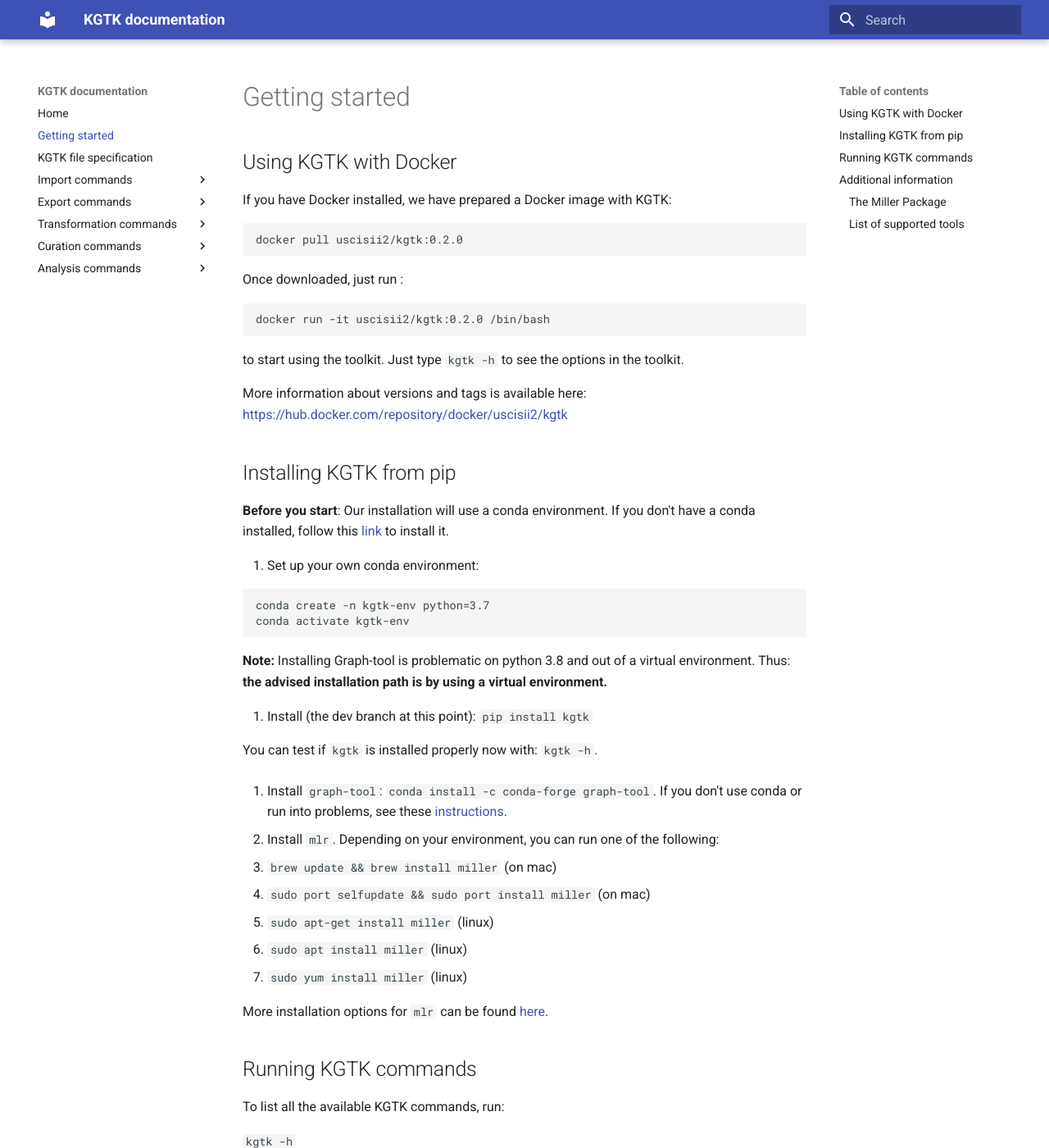
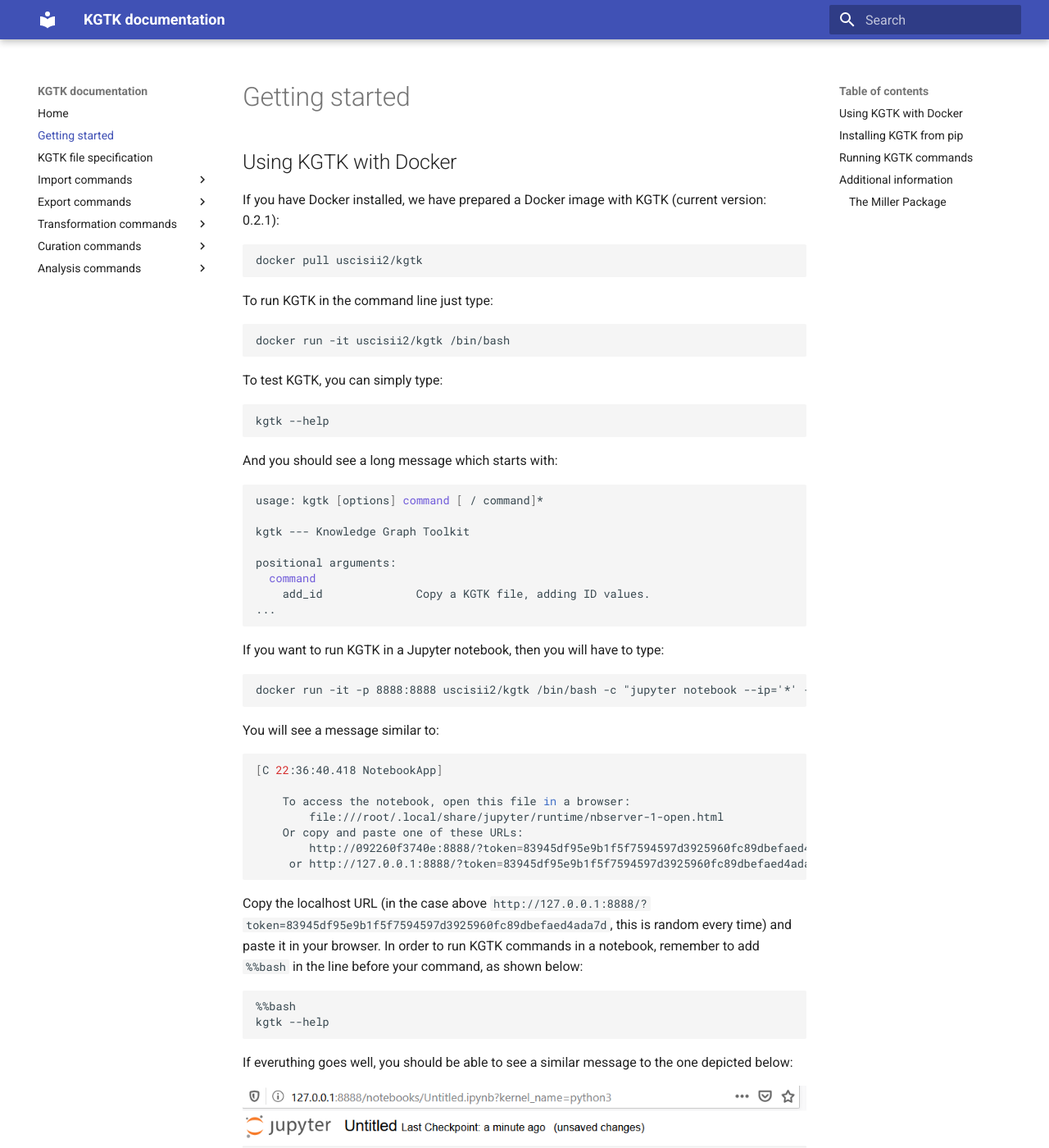
Before and after one commit to usc-isi-i2/kgtk, an MkDocs documentation site: the page built from docs/install.md, in a window 1280 px wide and 1400 px high. Shown: the whole window at 82% size. Built offline with MkDocs 1.6.1 and Material for MkDocs 9.7.7, drawn with Linux system fonts in a browser that asks for light colours; some of the changed text lies outside the part shown.

Commit message:
updated Docker doc to be consistent with master

````diff
--- a/docs/install.md
+++ b/docs/install.md
@@ -1,18 +1,65 @@
 ## Using KGTK with Docker
 
-If you have Docker installed, we have prepared a Docker image with KGTK:
+If you have Docker installed, we have prepared a Docker image with KGTK (current version: 0.2.1):
 
-```
-docker pull uscisii2/kgtk:0.2.0
+```bash
+docker pull uscisii2/kgtk
 ```
 
-Once downloaded, just run :
+To run KGTK in the command line just type:
+
+```bash
+docker run -it uscisii2/kgtk /bin/bash
 ```
-docker run -it uscisii2/kgtk:0.2.0 /bin/bash
+
+To test KGTK, you can simply type:
+```bash
+kgtk --help
 ```
-to start using the toolkit. Just type  `kgtk -h` to see the options in the toolkit.
+And you should see a long message which starts with:
 
-More information about versions and tags is available here: [https://hub.docker.com/repository/docker/uscisii2/kgtk](https://hub.docker.com/repository/docker/uscisii2/kgtk)
+```bash
+usage: kgtk [options] command [ / command]*
+
+kgtk --- Knowledge Graph Toolkit
+
+positional arguments:
+  command
+    add_id              Copy a KGTK file, adding ID values.
+...
+```
+
+If you want to run KGTK in a Jupyter notebook, then you will have to type:
+```
+docker run -it -p 8888:8888 uscisii2/kgtk /bin/bash -c "jupyter notebook --ip='*' --port=8888 --allow-root --no-browser"
+```
+
+You will see a message similar to:
+
+```bash
+[C 22:36:40.418 NotebookApp]
+
+    To access the notebook, open this file in a browser:
+        file:///root/.local/share/jupyter/runtime/nbserver-1-open.html
+    Or copy and paste one of these URLs:
+        http://092260f3740e:8888/?token=83945df95e9b1f5f7594597d3925960fc89dbefaed4ada7d
+     or http://127.0.0.1:8888/?token=83945df95e9b1f5f7594597d3925960fc89dbefaed4ada7d
+```
+
+Copy the localhost URL (in the case above `http://127.0.0.1:8888/?token=83945df95e9b1f5f7594597d3925960fc89dbefaed4ada7d`, this is random every time) and paste it in your browser. In order to run KGTK commands in a notebook, remember to add `%%bash` in the line before your command, as shown below:
+
+```bash
+%%bash
+kgtk --help
+```
+
+If everuthing goes well, you should be able to see a similar message to the one depicted below:
+
+![Diagram](images/nb.png)
+
+**Note**: if you want to load data from your local machine, you will need to [mount a volume](https://docs.docker.com/storage/volumes/).
+
+More information about versions and tags is available here: https://hub.docker.com/repository/docker/uscisii2/kgtk
 
 ## Installing KGTK from pip
 
@@ -25,7 +72,7 @@
 ```
  **Note:** Installing Graph-tool is problematic on python 3.8 and out of a virtual environment. Thus: **the advised installation path is by using a virtual environment.**
 
-2. Install (the dev branch at this point): `pip install kgtk`
+1. Install: `pip install kgtk`
 
 You can test if `kgtk` is installed properly now with: `kgtk -h`.
 
@@ -44,15 +91,21 @@
 
 To list all the available KGTK commands, run:
 
-`kgtk -h`
+```
+kgtk -h
+```
 
 To see the arguments of a particular commands, run:
 
-`kgtk <command> -h`
+```
+kgtk <command> -h
+```
 
 An example command that computes instances of the subclasses of two classes:
 
-`kgtk instances --transitive --class Q13442814,Q12345678`
+```
+kgtk instances --transitive --class Q13442814,Q12345678
+```
 
 ## Additional information
 
@@ -70,18 +123,3 @@
 ```
 4. You may need to install the miller command (mlr) on your system.
    * OpenSUSE Tumbleweed Linux: install package `miller` from Main Repository (OSS)
-
-### List of supported tools
-* `instances`
-* `reachable_nodes`
-* `filter`
-* `text_embedding`
-* `remove_columns`
-* `sort`
-* `gt_loader`
-* `merge_identical_nodes`
-* `zconcat`
-* `export_neo4j`
-
-To get an information on how to use each of them, run:
-`kgtk [TOOL] -h`
````
Also changed, not shown: README.md (+26 -26 lines), docs/images/nb.png (added).
